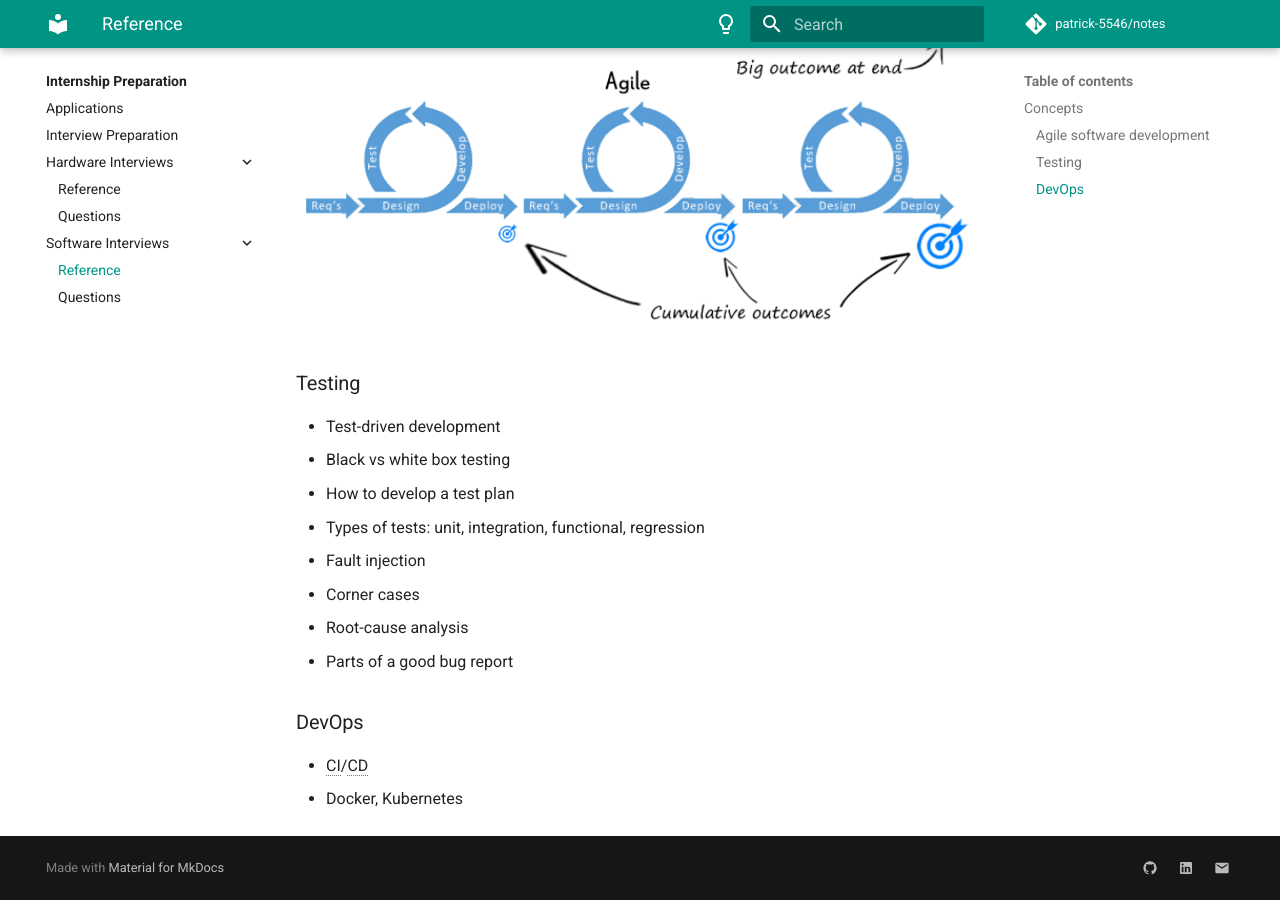
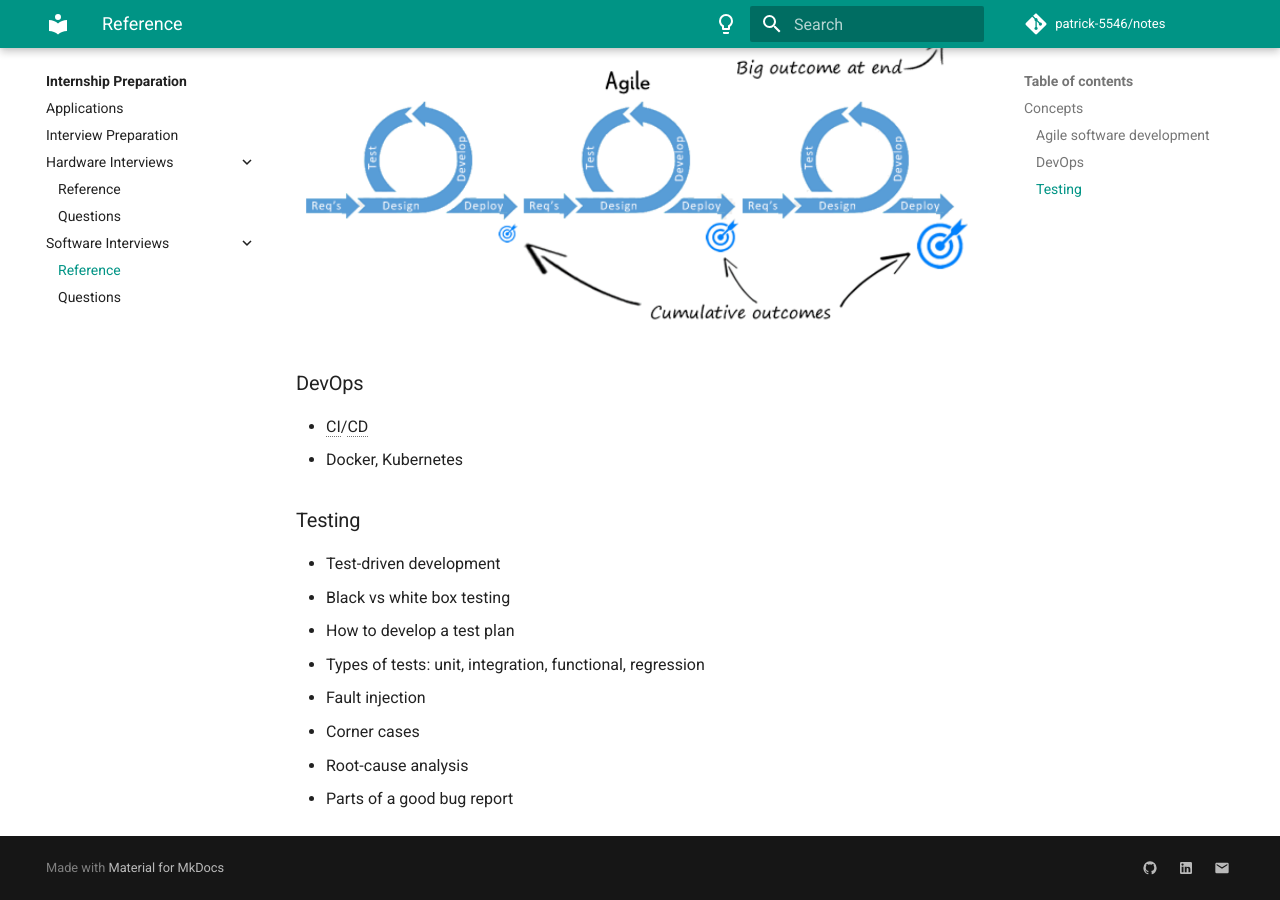
Before and after one commit to patrick-5546/notes, an MkDocs documentation site: the page built from docs/internship_prep/software/sw_reference.md, in a window 1280 px wide and 900 px high, scrolled down 707 px. Built offline with MkDocs 1.6.1 and Material for MkDocs 9.7.7, drawn with Linux system fonts in a browser that asks for light colours; comment, search, counter and statistics services are not loaded; some of the changed lines change nothing that is shown.

Commit message:
Alphabetically sort sections

```diff
--- a/docs/internship_prep/software/sw_reference.md
+++ b/docs/internship_prep/software/sw_reference.md
@@ -17,6 +17,11 @@ Be able to explain concepts in your own words and give examples of you applying
 
 ![Agile vs Waterfall Development](../../assets/agile_vs_waterfall.png)
 
+### DevOps
+
+- CI/CD
+- Docker, Kubernetes
+
 ### Testing
 
 - Test-driven development
@@ -28,9 +33,4 @@ Be able to explain concepts in your own words and give examples of you applying
 - Root-cause analysis
 - Parts of a good bug report
 
-### DevOps
-
-- CI/CD
-- Docker, Kubernetes
-
 --8<-- "includes/abbreviations.md"
```
